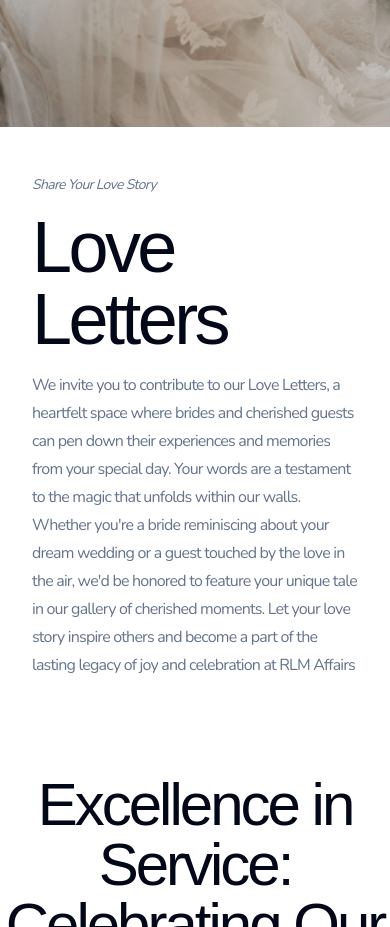
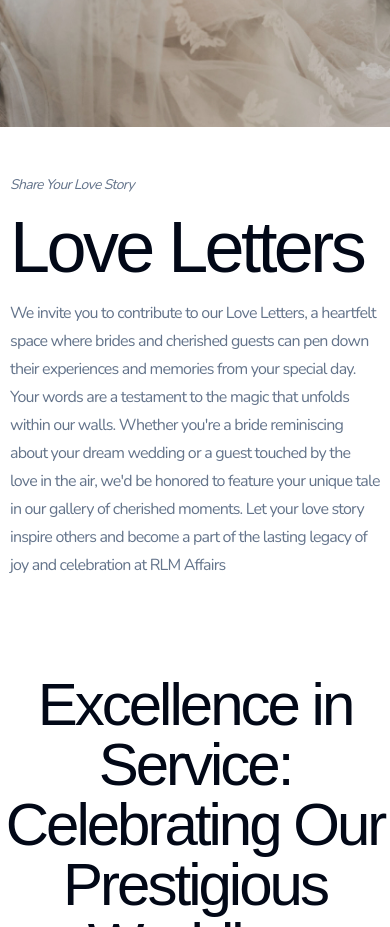
Before and after one commit to Dillonzellis/rlmaffairs-v4, a Next.js app: page / in a window 390 px wide. Shown: the part 3791-4718 px from the top of the page. Built offline with nearby package versions, Linux system fonts and the light colour scheme; a web font is replaced by a local one.

Commit message:
style: make love letters responsive

```diff
--- a/src/app/page.tsx
+++ b/src/app/page.tsx
@@ -113,22 +113,25 @@ export default function Home() {
             width={423}
             className="col-span-2"
           />
-          <div className="col-span-4 px-8 py-12">
+          <div className="col-span-4 py-12">
+            <MaxWidthWrapper>
               <div className="space-y-4">
                 <SubHeader>Share Your Love Story</SubHeader>
                 <MainHeader>Love Letters</MainHeader>
                 <BodyText>
                   We invite you to contribute to our Love Letters, a heartfelt
                   space where brides and cherished guests can pen down their
-                experiences and memories from your special day. Your words are a
-                testament to the magic that unfolds within our walls. Whether
-                you&apos;re a bride reminiscing about your dream wedding or a
-                guest touched by the love in the air, we&apos;d be honored to
-                feature your unique tale in our gallery of cherished moments.
-                Let your love story inspire others and become a part of the
-                lasting legacy of joy and celebration at RLM Affairs
+                  experiences and memories from your special day. Your words are
+                  a testament to the magic that unfolds within our walls.
+                  Whether you&apos;re a bride reminiscing about your dream
+                  wedding or a guest touched by the love in the air, we&apos;d
+                  be honored to feature your unique tale in our gallery of
+                  cherished moments. Let your love story inspire others and
+                  become a part of the lasting legacy of joy and celebration at
+                  RLM Affairs
                 </BodyText>
               </div>
+            </MaxWidthWrapper>
           </div>
         </div>
       </section>
```
Lines whose indentation alone changed are shown as unchanged.
